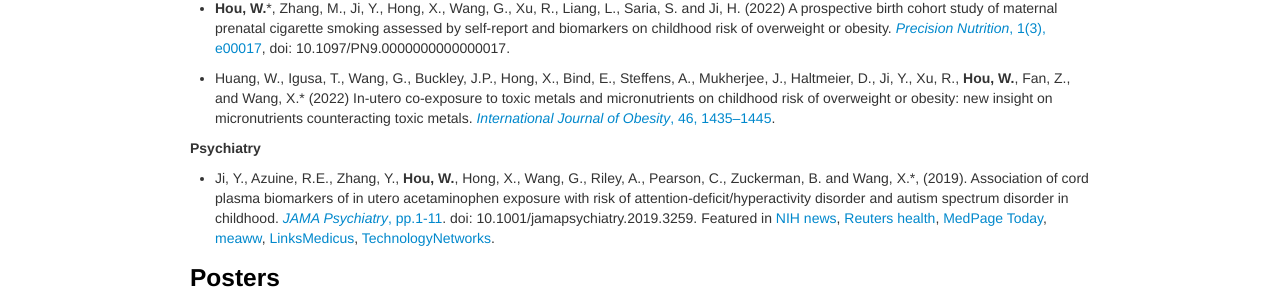
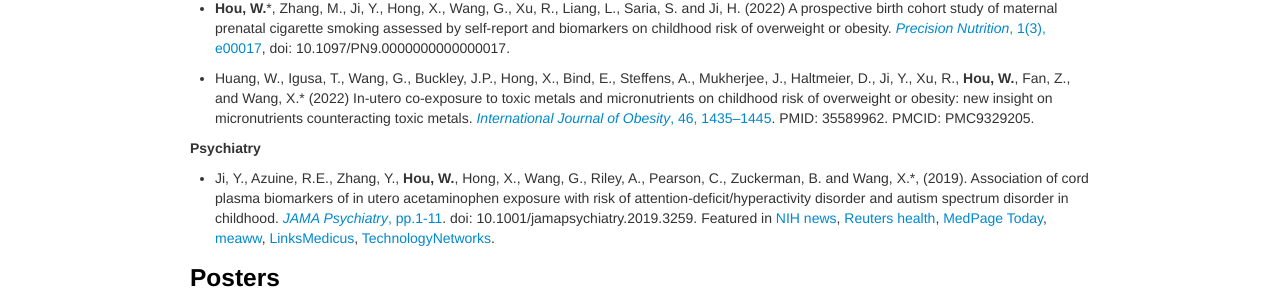
Before and after one commit to Winnie09/Wenpin_Hou, a Jekyll site: the page built from pages/publications.md, in a window 1280 px wide. Shown: the part 1404-1707 px from the top of the page. Built offline with Jekyll 4.4.1, drawn with Linux system fonts in a browser that asks for light colours.

Commit message:
add pmcidd

```diff
--- a/pages/publications.md
+++ b/pages/publications.md
@@ -59,7 +59,7 @@
 - **Hou, W.**\*, Zhang, M., Ji, Y., Hong, X., Wang, G., Xu, R., Liang, L.,  Saria, S. and Ji, H. (2022)  A prospective birth cohort study of maternal prenatal cigarette smoking assessed by self-report and biomarkers on childhood risk of overweight or obesity.  [*Precision Nutrition*, 1(3), e00017](https://journals.lww.com/pn/Fulltext/2022/12000/A_prospective_birth_cohort_study_of_maternal.1.aspx?context=LatestArticles), doi: 10.1097/PN9.0000000000000017.
 
 
-- Huang, W., Igusa, T., Wang, G., Buckley, J.P., Hong, X., Bind, E., Steffens, A., Mukherjee, J., Haltmeier, D., Ji, Y., Xu, R., **Hou, W.**, Fan, Z., and Wang, X.\* (2022) In-utero co-exposure to toxic metals and micronutrients on childhood risk of overweight or obesity: new insight on micronutrients counteracting toxic metals. [*International Journal of Obesity*, 46, 1435–1445](https://doi.org/10.1038/s41366-022-01127-x).
+- Huang, W., Igusa, T., Wang, G., Buckley, J.P., Hong, X., Bind, E., Steffens, A., Mukherjee, J., Haltmeier, D., Ji, Y., Xu, R., **Hou, W.**, Fan, Z., and Wang, X.\* (2022) In-utero co-exposure to toxic metals and micronutrients on childhood risk of overweight or obesity: new insight on micronutrients counteracting toxic metals. [*International Journal of Obesity*, 46, 1435–1445](https://doi.org/10.1038/s41366-022-01127-x). PMID: 35589962. PMCID: PMC9329205.
 
 ##### Psychiatry
 
```
